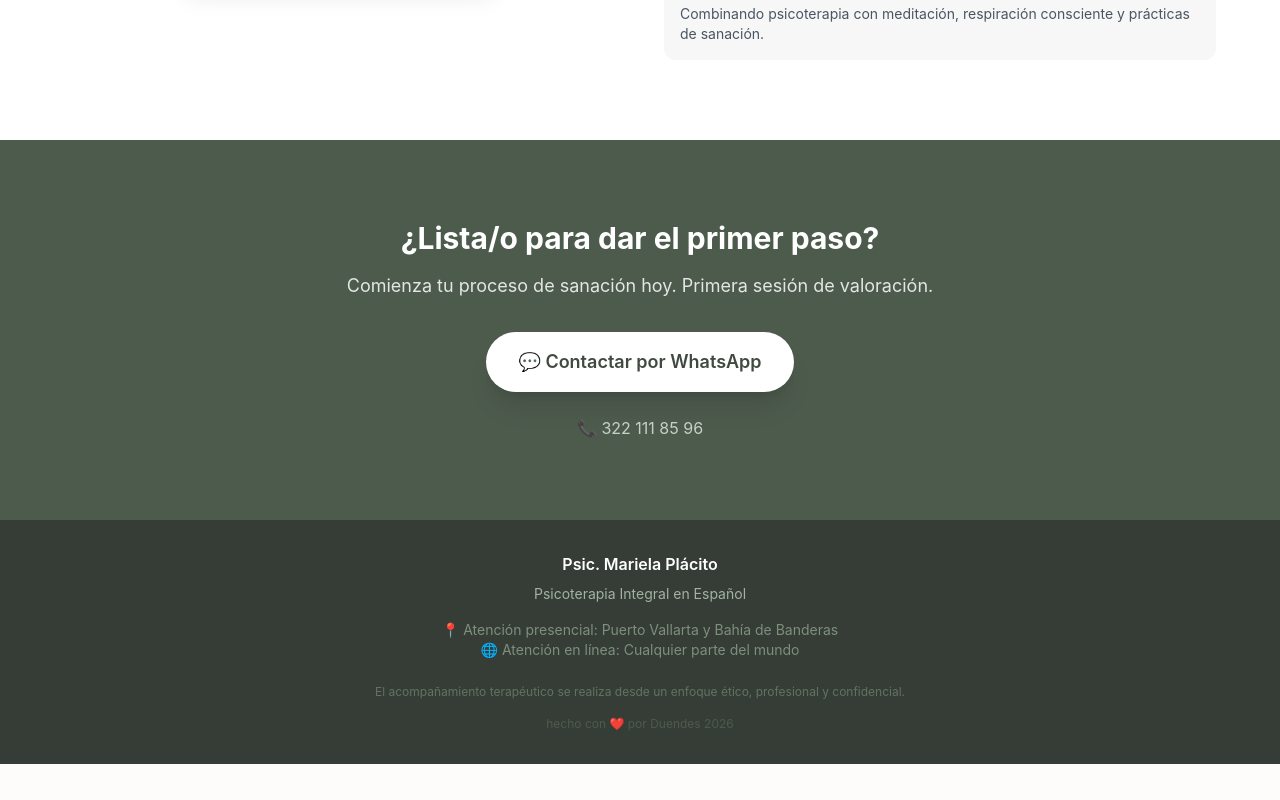
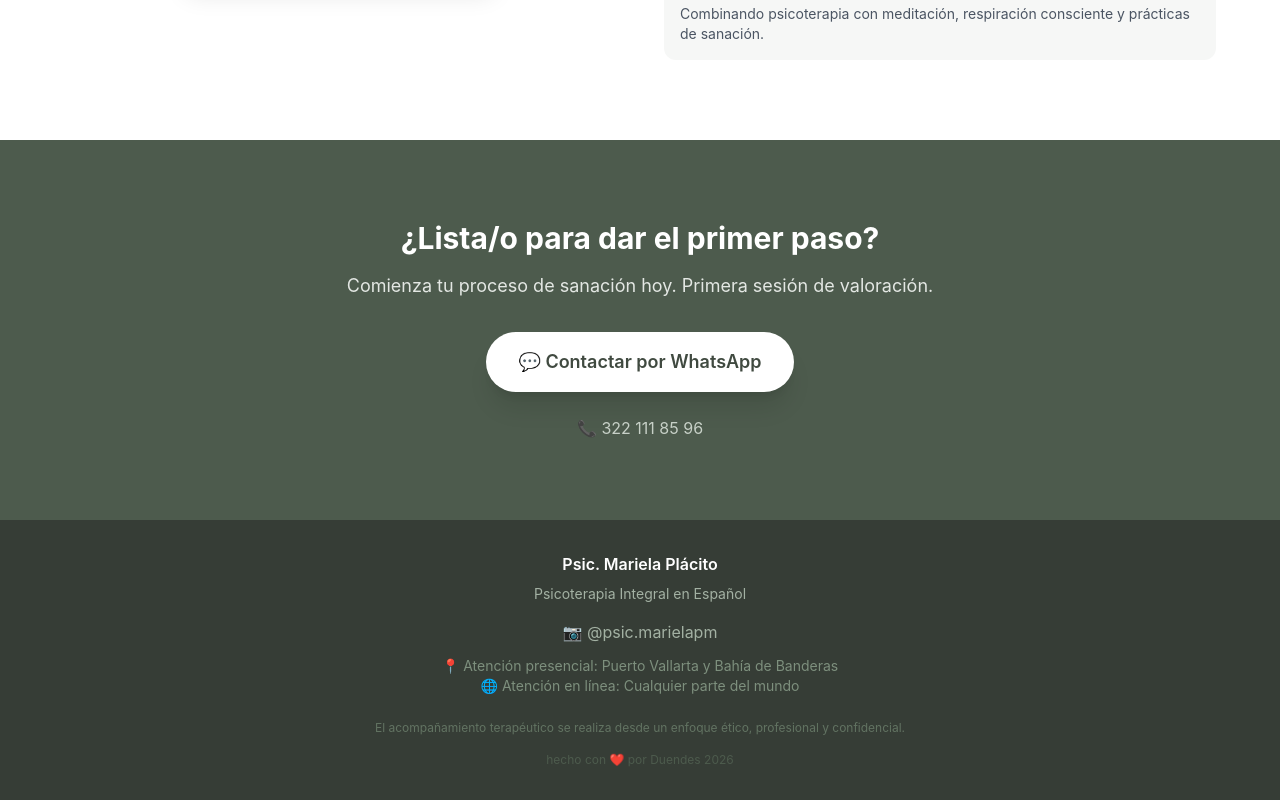
Before and after one commit to Pvrolomx/mpm-psi, a Next.js app: page / in a window 1280 px wide. Shown: the part 2664-3464 px from the top of the page. Before the commit the page ends 3428 px from the top, so only its background shows below. Built offline with nearby package versions, Linux system fonts and the light colour scheme.

Commit message:
Add Instagram link

```diff
--- a/app/page.js
+++ b/app/page.js
@@ -321,6 +321,7 @@ export default function Home() {
         <div className="max-w-6xl mx-auto text-center">
           <p className="font-semibold mb-2">Psic. Mariela Plácito</p>
           <p className="text-sage-300 text-sm mb-4">Psicoterapia Integral en Español</p>
+          <p className="text-sage-300 mb-3"><a href="https://www.instagram.com/psic.marielapm" target="_blank" className="hover:text-white">📷 @psic.marielapm</a></p>
           <p className="text-sage-400 text-sm">
             📍 Atención presencial: Puerto Vallarta y Bahía de Banderas<br/>
             🌐 Atención en línea: Cualquier parte del mundo
```
